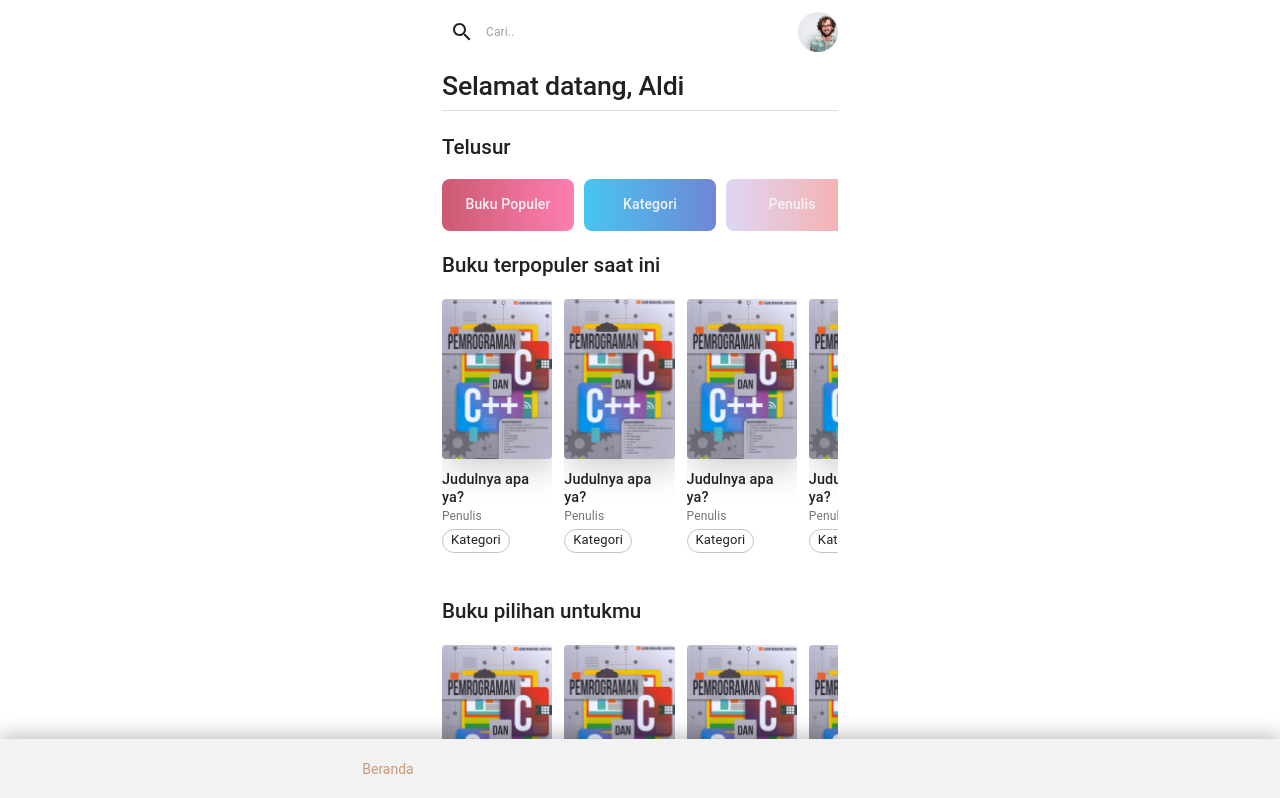
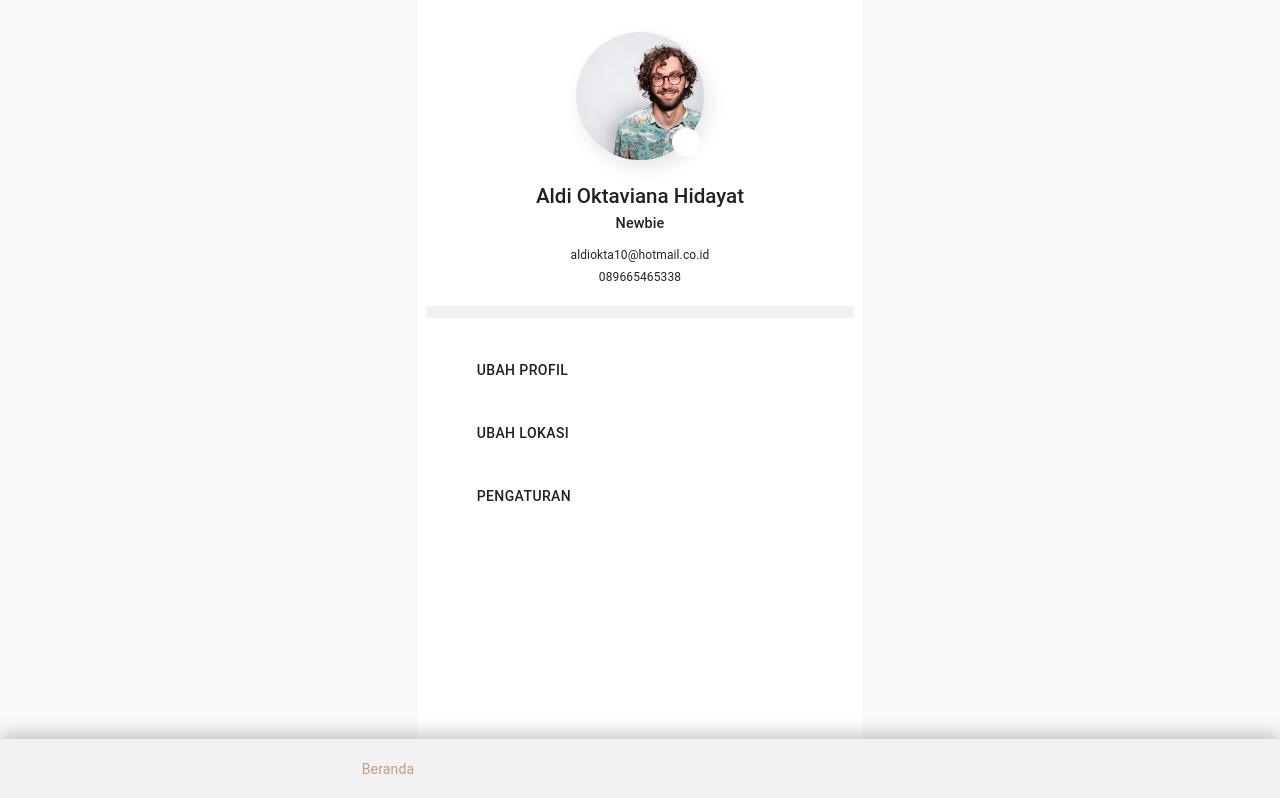
Before and after one commit to Emuajiz/libry, a React (Create React App) app in the folder frontend/: page /profil in a window 1280 px wide. Shown: the top 798 px of the page. Built offline with nearby package versions, Linux system fonts and the light colour scheme.

Commit message:
add routing

```diff
--- a/frontend/package.json
+++ b/frontend/package.json
@@ -12,6 +12,8 @@
     "chrome-remote-interface": "^0.28.2",
     "react": "^16.13.1",
     "react-dom": "^16.13.1",
+    "react-router": "^5.1.2",
+    "react-router-dom": "^5.1.2",
     "react-scripts": "3.4.1"
   },
   "scripts": {
--- a/frontend/src/App.js
+++ b/frontend/src/App.js
@@ -1,14 +1,16 @@
 /* eslint-disable default-case */
 import React from 'react';
 import logo from './logo.svg';
-import { Grid, CssBaseline, Container } from '@material-ui/core'
+import { Grid, CssBaseline, Container, Button } from '@material-ui/core'
 import { createMuiTheme, responsiveFontSizes, ThemeProvider } from '@material-ui/core/styles';
+import { BrowserRouter as Router, Switch, Route, Link } from 'react-router-dom';
 
 import Botnav from './components/Botnav'
 import Home from './components/Home'
 import Koleksiku from './components/Koleksiku'
 import Favorit from './components/Favorit'
 import Profil from './components/Profil'
+import Coba from './components/coba'
 
 const containerStyles = {
   width: '100%',
@@ -22,11 +24,11 @@ let theme = createMuiTheme({
     primary: { main: '#C89B7B' },
   },
   typography: {
-    h1:{
+    h1: {
       fontSize: 32,
       fontWeight: 500,
     },
-    h2:{
+    h2: {
       fontSize: '1.6rem',
       fontWeight: 500,
     },
@@ -52,31 +54,25 @@ theme = responsiveFontSizes(theme);
 function App() {
   const [tab, setTab] = React.useState('beranda');
 
-  function renderView() {
-    switch (tab) {
-      case 'beranda':
-        return <Home />;
-      case 'koleksiku':
-        return <Koleksiku />;
-      case 'favorit':
-        return <Favorit />;
-      case 'profil':
-        return <Profil />;
-    }
-  }
-
   return (
+    <Router>
       <ThemeProvider theme={theme}>
         <Grid container direction="column">
-        <div style={containerStyles}>
-          <Container maxWidth='xs'>
-            {renderView()}
+          <Container maxWidth='xs' style={containerStyles}>
+            {/* <Coba /> */}
+            <Switch>
+              {/* {renderView()} */}
+              <Route path='/' exact component={Home} />
+              <Route path='/koleksiku' exact component={Koleksiku} />
+              <Route path='/favorit' exact component={Favorit} />
+              <Route path='/profil' exact component={Profil} />
+            </Switch>
           </Container>
-        </div>
           <Botnav value={tab} onChange={setTab} />
           <CssBaseline />
         </Grid>
       </ThemeProvider>
+    </Router>
   );
 }
 
--- a/frontend/src/components/Botnav.js
+++ b/frontend/src/components/Botnav.js
@@ -1,6 +1,8 @@
 import React from 'react';
 import { makeStyles } from '@material-ui/core/styles';
-import { BottomNavigation, BottomNavigationAction } from '@material-ui/core'
+import { BottomNavigation, BottomNavigationAction } from '@material-ui/core';
+
+import { Link, useHistory, BrowserRouter as Router } from 'react-router-dom';
 
 import { Icon } from '@iconify/react';
 import bxHomeSmile from '@iconify/icons-bx/bx-home-smile';
@@ -22,15 +24,42 @@ const useStyles = makeStyles({
   },
 });
 
-export default function Botnav( {value, onChange}) {
+function Botnav() {
   const classes = useStyles();
+  const [value, setValue] = React.useState('');
+  const history = useHistory();
+
+  const handleChange = (event, newValue) => {
+    history.push(newValue);
+    setValue(newValue);
+  };
 
   return (
-    <BottomNavigation value={value} onChange={(e, tab) => onChange(tab)} className={classes.root}>
-      <BottomNavigationAction label="Beranda" value="beranda" icon={<Icon icon={bxHomeSmile} style={{ color: secondary, fontSize: '28px' }} />} />
-      <BottomNavigationAction label="Koleksiku" value="koleksiku" icon={<Icon icon={bookIcon} style={{ color: secondary, fontSize: '24px' }} />} />
-      <BottomNavigationAction label="Favorit" value="favorit" icon={<Icon icon={roundFavoriteBorder} style={{ color: secondary, fontSize: '28px' }} />} />
-      <BottomNavigationAction label="Profil" value="profil" icon={<Icon icon={bxUserCircle} style={{ color: secondary, fontSize: '28px' }} />} />
-    </BottomNavigation>
+    <Router>
+      <BottomNavigation
+        value={value}
+        onChange={handleChange}
+        className={classes.root}
+      >
+        <BottomNavigationAction
+          label="Beranda"
+          value=""
+          icon={<Icon icon={bxHomeSmile} style={{ color: secondary, fontSize: '28px' }} />}
+          component={Link}
+          to='/'
+        />
+        <BottomNavigationAction
+          label="Koleksiku"
+          value="koleksiku"
+          icon={<Icon icon={bookIcon} style={{ color: secondary, fontSize: '24px' }} />}
+          component={Link}
+          to='/koleksiku'
+        />
+        <BottomNavigationAction label="Favorit" value="favorit" icon={<Icon icon={roundFavoriteBorder} style={{ color: secondary, fontSize: '28px' }} />} />
+        <BottomNavigationAction label="Profil" value="profil" icon={<Icon icon={bxUserCircle} style={{ color: secondary, fontSize: '28px' }} />} />
+      </BottomNavigation>
+    </Router>
   );
 }
+
+export default Botnav;
```
Also changed, not shown: 1 other file (tests, documents, lock files or other folders). Lines whose indentation alone changed are shown as unchanged.
